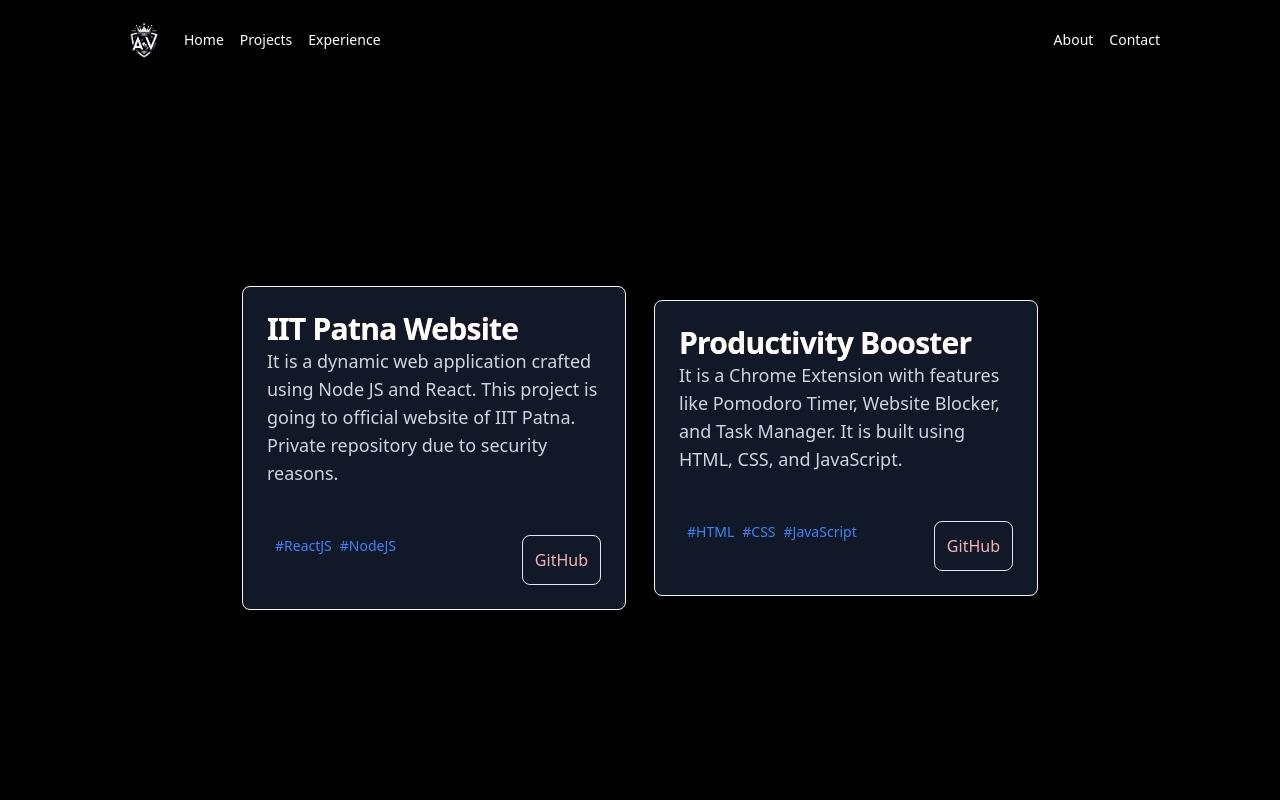
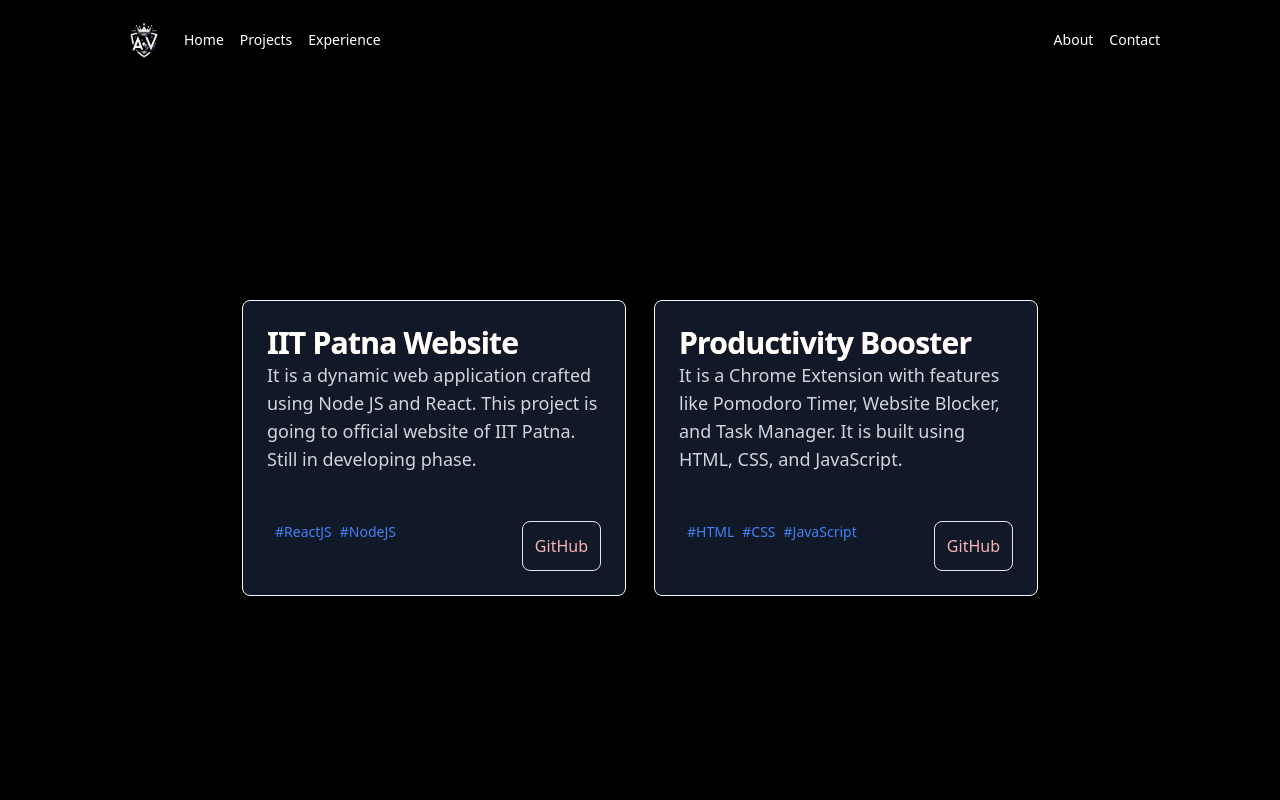
Before and after one commit to abhay25v/myportfolio, a React (Create React App) app: page /projects in a window 1280 px wide. Shown: the top 800 px of the page. Built offline with nearby package versions, Linux system fonts and the light colour scheme; no server answers.

Commit message:
updated project link

```diff
--- a/src/components/Projects.jsx
+++ b/src/components/Projects.jsx
@@ -61,9 +61,9 @@ const Projects = () => {
 export const project = [
     {
         title:'IIT Patna Website',
-        description:'It is a dynamic web application crafted using Node JS and React. This project is going to official website of IIT Patna. Private repository due to security reasons.',
+        description:'It is a dynamic web application crafted using Node JS and React. This project is going to official website of IIT Patna. Still in developing phase.',
         image: {copeople},
-        git:'https://github.com/AnnonymousBanda/institute-website',
+        git:'https://institute-website-eta.vercel.app/',
         technologies:['ReactJS' , 'NodeJS']
     },
     {
```
